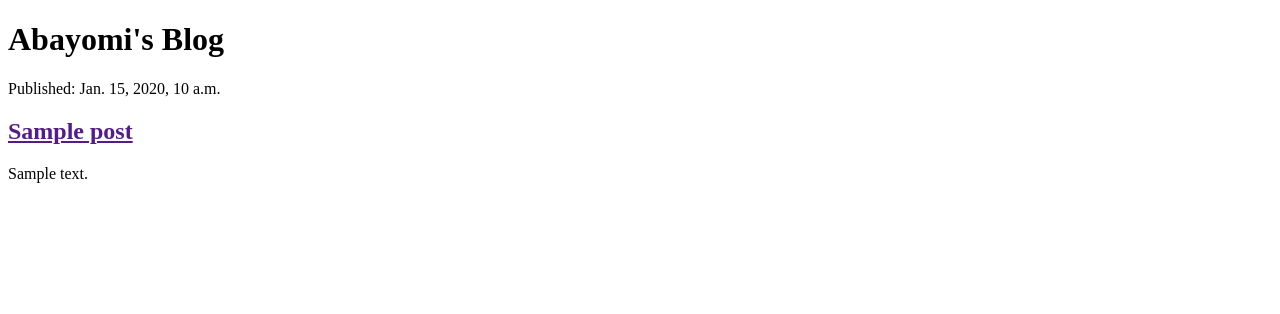
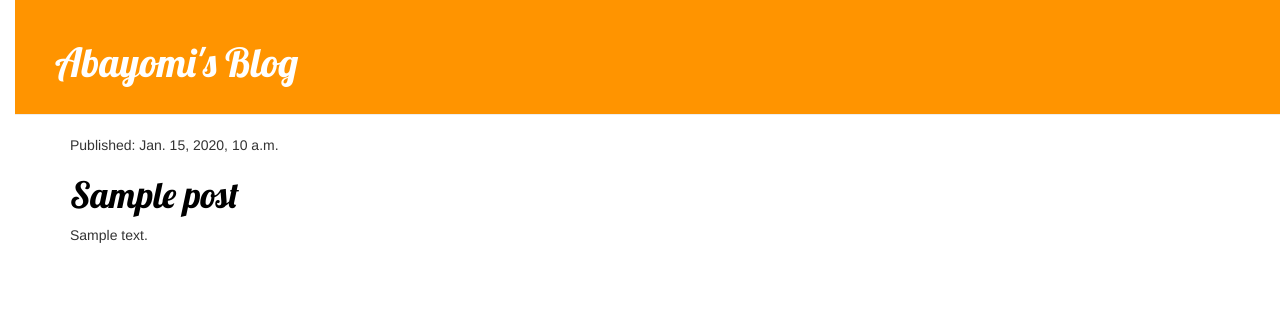
Before and after one commit to abayomi27/My-first-Blog, a Django app: template blog/templates/blog/post_list.html in a window 1280 px wide. Shown: the top 314 px of the page. Run offline with Django 3.2, Linux system fonts and the light colour scheme; the template is opened without the code that fills it: most values are stand-ins (such as "Sample title", 1, 10 or a date in 2020); parts of the project's set-up code (start-up, migrations or seed data) failed here and were passed over; some libraries are stand-ins or nearby versions.

Commit message:
Almost there

```diff
--- /dev/null
+++ b/blog/static/css/blog.css
@@ -0,0 +1,80 @@
+h1 a {
+    color: orange;
+    font-family: Lobster;
+}
+
+body {
+    padding-left: 15px;
+}
+
+.page-header {
+    background-color: #ff9400;
+    margin-top: 0;
+    padding: 20px 20px 20px 40px;
+}
+
+.page-header h1, .page-header h1 a, .page-header h1 a:visited, .page-header h1 a:active {
+    color: #ffffff;
+    font-size: 40px;
+    text-decoration: none;
+}
+
+.date {
+    color:  color: #828282;
+}
+
+.save {
+    float: right;
+}
+
+.post-form textarea, .post-form input {
+    width: 100%;
+}
+
+.top-menu, .top-menu:hover, .top-menu:visited {
+    color: #ffffff;
+    float: right;
+    font-size: 26pt;
+    margin-right: 20px;
+}
+
+.post {
+    margin-bottom: 70px;
+}
+
+.post h1 a, .post h1 a:visited {
+    color: #000000;;
+}
+
+.content {
+    margin-left: 40px;
+}
+
+h1,h2, h3, h4 {
+    font-family: Lobster, cursive;
+}
+ color: #828282;
+}
+
+.save {
+    float: right;
+}
+
+.post-form textarea, .post-form input {
+    width: 100%;
+}
+
+.top-menu, .top-menu:hover, .top-menu:visited {
+    color: #ffffff;
+    float: right;
+    font-size: 26pt;
+    margin-right: 20px;
+}
+
+.post {
+    margin-bottom: 70px;
+}
+
+.post h1 a, .post h1 a:visited {
+    color: #000000;
+}
--- /dev/null
+++ b/blog/templates/blog/base.html
@@ -0,0 +1,26 @@
+{% load staticfiles %}
+{% load static %}
+<!DOCTYPE html>
+<html lang="en">
+<head>
+    <meta charset="UTF-8">
+    <link rel="stylesheet" href="//maxcdn.bootstrapcdn.com/bootstrap/3.2.0/css/bootstrap.min.css">
+    <link rel="stylesheet" href="//maxcdn.bootstrapcdn.com/bootstrap/3.2.0/css/bootstrap-theme.min.css">
+    <link rel="stylesheet" href="{% static 'css/blog.css' %}">
+    <link href="//fonts.googleapis.com/css?family=Lobster&subset=latin,latin-ext" rel="stylesheet" type="text/css">
+    <title>My Blog</title>
+</head>
+<body>
+    <div class="page-header">
+        <h1><a href="/">Abayomi's Blog</a></h1>
+    </div>
+    <div class="content container">
+        <div class="row">
+            <div class="col-md-8">
+            {% block content %}
+            {% endblock %}
+            </div>
+        </div>
+    </div>
+</body>
+</html>
--- a/blog/templates/blog/post_list.html
+++ b/blog/templates/blog/post_list.html
@@ -1,17 +1,11 @@
-<!DOCTYPE html>
-<html lang="en">
-<head>
-    <meta charset="UTF-8">
-    <title>My Blog</title>
-</head>
-<body>
-<h1>Abayomi's Blog</h1>
+{% extends 'blog/base.html' %}
+
+{% block content %}
     {% for post in posts %}
-        <div>
+        <div class="post">
         <p>Published: {{ post.published_date }}</p>
-        <h2><a href="">{{ post.title }}</a> </h2>
+        <h1><a href="{% url 'post_detail' pk=post.pk %}">{{ post.title }}</a> </h1>
         <p>{{ post.text|linebreaksbr }}</p>
         </div>
     {% endfor %}
-</body>
-</html>
+{% endblock %}
--- a/blog/urls.py
+++ b/blog/urls.py
@@ -4,4 +4,5 @@ from . import views
 
 urlpatterns = [
     path('', views.post_list, name = 'post_list'),
+    re_path('post/(?P<pk>\d+)', views.post_detail, name='post_detail')
 ]
```
Also changed, not shown: blog/templates/blog/post_detail.html (added, +13 -0 lines), blog/views.py (+6 -1 lines).
